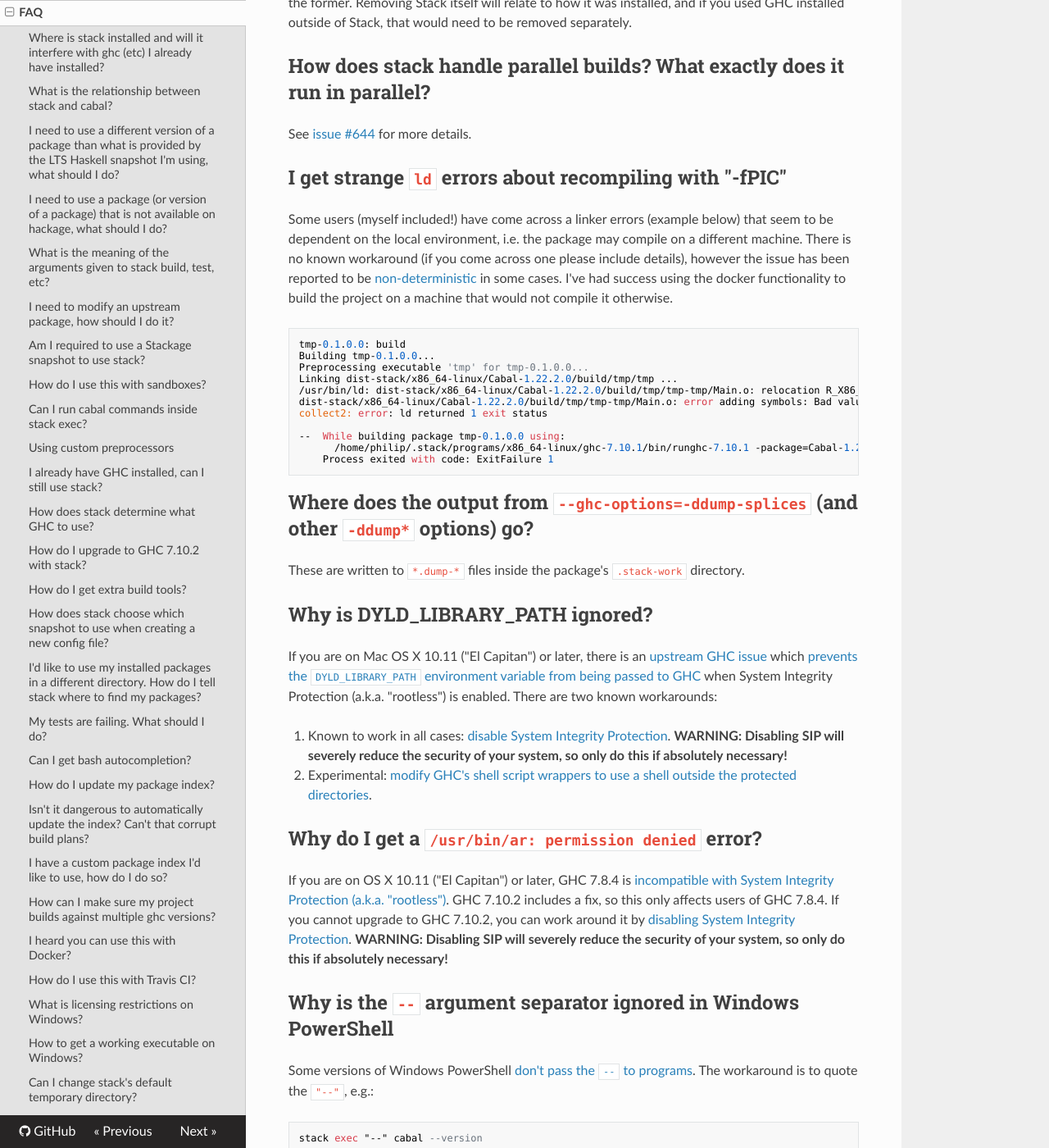
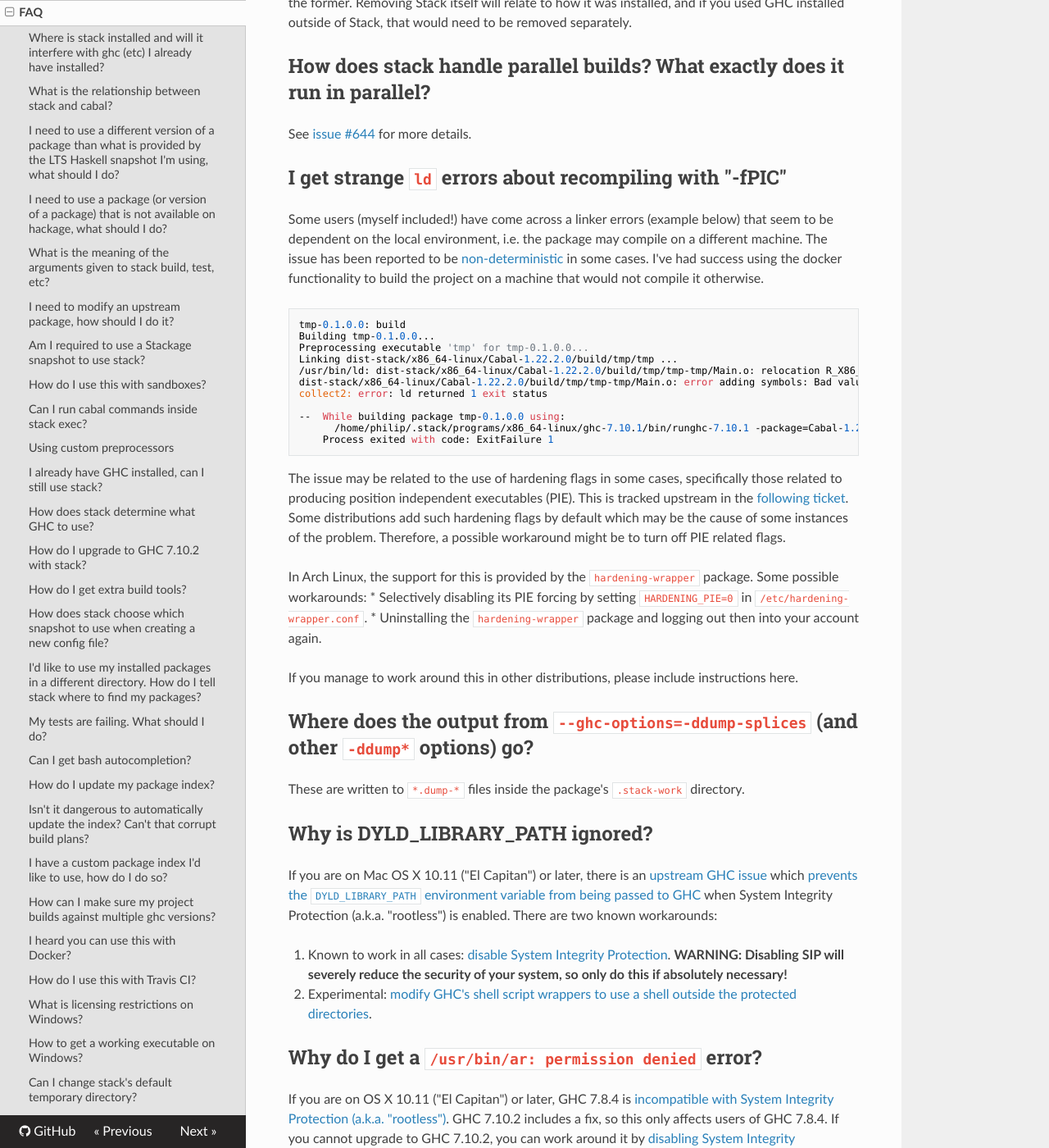
Before and after one commit to commercialhaskell/stack, an MkDocs documentation site: the page built from doc/faq.md, in a window 1280 px wide and 1400 px high, scrolled down 8153 px. Shown: the whole window at 82% size. Built offline with MkDocs 1.6.1, drawn with Linux system fonts in a browser that asks for light colours; nearby versions of some CDN libraries; old or Windows-style settings are respelled for this version of MkDocs.

Commit message:
Add additional information about ld errors

````diff
--- a/doc/faq.md
+++ b/doc/faq.md
@@ -292,8 +292,7 @@
 
 ## I get strange `ld` errors about recompiling with "-fPIC"
 
-Some users (myself included!) have come across a linker errors (example below) that seem to be dependent on the local environment, i.e. the package may compile on a different machine. There is no known workaround (if you come across one please include details), however the issue has been reported to be [non-deterministic](https://github.com/commercialhaskell/stack/issues/614)
-in some cases. I've had success using the docker functionality to build the project on a machine that would not compile it otherwise.
+Some users (myself included!) have come across a linker errors (example below) that seem to be dependent on the local environment, i.e. the package may compile on a different machine. The issue has been reported to be [non-deterministic](https://github.com/commercialhaskell/stack/issues/614) in some cases. I've had success using the docker functionality to build the project on a machine that would not compile it otherwise.
 
 ```
 tmp-0.1.0.0: build
@@ -308,6 +307,14 @@
       /home/philip/.stack/programs/x86_64-linux/ghc-7.10.1/bin/runghc-7.10.1 -package=Cabal-1.22.2.0 -clear-package-db -global-package-db /home/philip/tmp/Setup.hs --builddir=dist-stack/x86_64-linux/Cabal-1.22.2.0/ build
     Process exited with code: ExitFailure 1
 ```
+
+The issue may be related to the use of hardening flags in some cases, specifically those related to producing position independent executables (PIE). This is tracked upstream in the [following ticket](https://ghc.haskell.org/trac/ghc/ticket/9007). Some distributions add such hardening flags by default which may be the cause of some instances of the problem. Therefore, a possible workaround might be to turn off PIE related flags.
+
+In Arch Linux, the support for this is provided by the `hardening-wrapper` package. Some possible workarounds:
+* Selectively disabling its PIE forcing by setting `HARDENING_PIE=0` in `/etc/hardening-wrapper.conf`.
+* Uninstalling the `hardening-wrapper` package and logging out then into your account again.
+
+If you manage to work around this in other distributions, please include instructions here.
 
 ## Where does the output from `--ghc-options=-ddump-splices` (and other `-ddump*` options) go?
 
````
